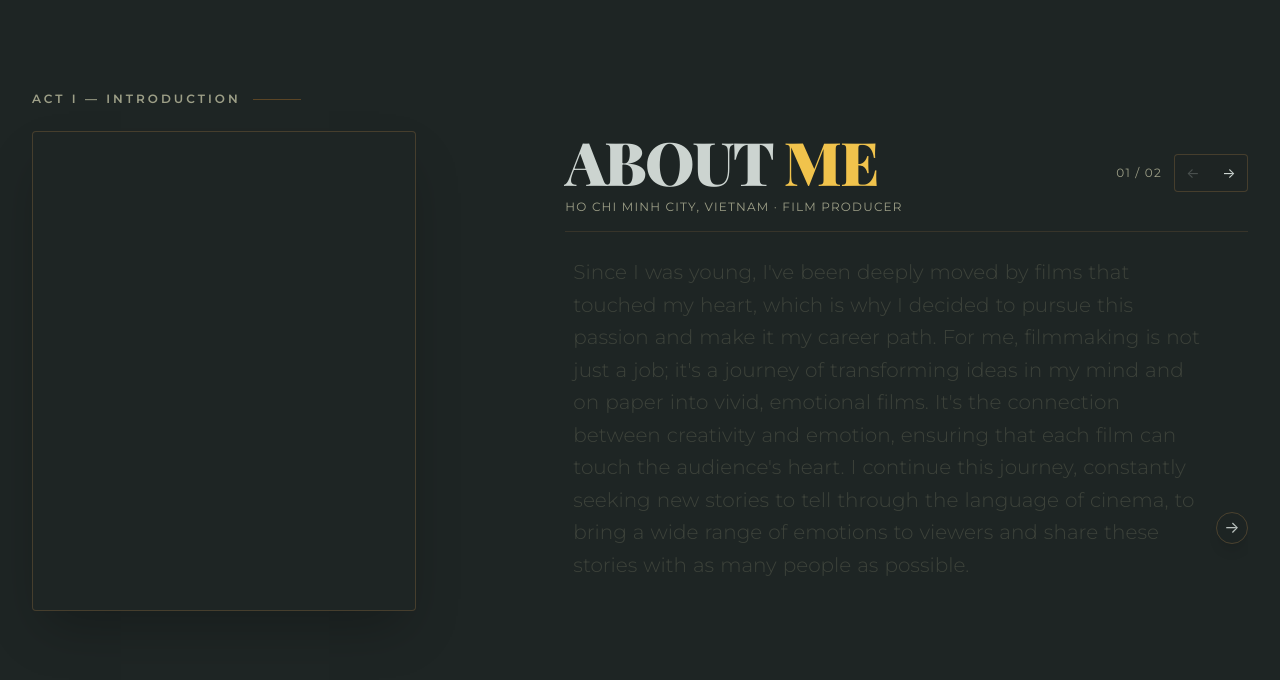
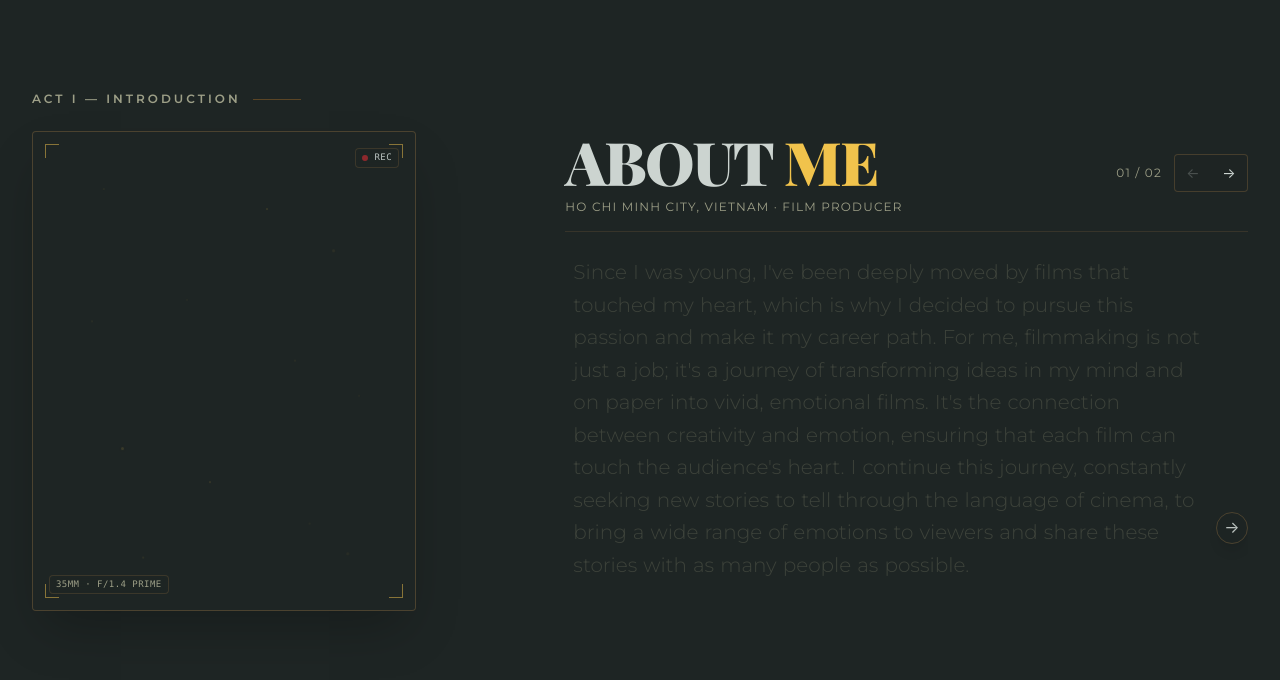
Before and after one commit to Schizophren-ia/Portfolio, a React (Vite) app: page / in a window 1280 px wide. Shown: the part 940-1620 px from the top of the page. Built offline with nearby package versions, Linux system fonts and the light colour scheme; a web font is replaced by a local one.

Commit message:
feat: natural color portrait with subtle camera viewfinder effect

```diff
--- a/src/components/AboutSection.tsx
+++ b/src/components/AboutSection.tsx
@@ -2,8 +2,24 @@ import React, { useEffect, useRef, useState } from 'react';
 import gsap from 'gsap';
 import { ScrollTrigger } from 'gsap/ScrollTrigger';
 import { filmmakerContent } from '../data/content';
+import { ambientSound } from '../utils/ambientAudio';
 
 gsap.registerPlugin(ScrollTrigger);
+
+const CINE_PARTICLES = [
+  { top: '12%', left: '18%', delay: '0s', duration: '6s', size: '2px' },
+  { top: '25%', left: '78%', delay: '1.2s', duration: '7s', size: '2.5px' },
+  { top: '40%', left: '15%', delay: '2.4s', duration: '5.5s', size: '1.5px' },
+  { top: '55%', left: '85%', delay: '0.8s', duration: '6.5s', size: '2px' },
+  { top: '68%', left: '22%', delay: '3.1s', duration: '7.5s', size: '2.5px' },
+  { top: '82%', left: '72%', delay: '1.7s', duration: '6s', size: '2px' },
+  { top: '18%', left: '60%', delay: '2.8s', duration: '8s', size: '1.5px' },
+  { top: '35%', left: '40%', delay: '0.4s', duration: '6.2s', size: '2px' },
+  { top: '75%', left: '45%', delay: '3.6s', duration: '7.2s', size: '1.5px' },
+  { top: '90%', left: '28%', delay: '1.9s', duration: '6.8s', size: '2px' },
+  { top: '48%', left: '68%', delay: '2.1s', duration: '5.8s', size: '2px' },
+  { top: '88%', left: '82%', delay: '0.6s', duration: '7s', size: '2.5px' },
+];
 
 export const AboutSection: React.FC = () => {
   const sectionRef = useRef<HTMLElement>(null);
@@ -17,6 +33,16 @@ export const AboutSection: React.FC = () => {
   const slide0Ref = useRef<HTMLDivElement>(null);
   const slide1Ref = useRef<HTMLDivElement>(null);
   const [containerHeight, setContainerHeight] = useState<number | undefined>(undefined);
+
+  const lastSoundTimeRef = useRef<number>(0);
+
+  const handlePortraitInteraction = () => {
+    const now = Date.now();
+    if (now - lastSoundTimeRef.current > 1200) {
+      ambientSound.playShutterSound(0.05);
+      lastSoundTimeRef.current = now;
+    }
+  };
 
   // Split bio text into individual word spans for scroll scrub brightening
   const bioWords: string[] = filmmakerContent.bio.paragraphs.join(' ').split(' ');
@@ -167,18 +193,67 @@ export const AboutSection: React.FC = () => {
 
         {/* Two-Column Layout: Portrait Left, Text & Dossier Right */}
         <div className="grid grid-cols-1 lg:grid-cols-12 gap-12 lg:gap-16 items-start">
-          {/* Left Column: Clean Portrait */}
+          {/* Left Column: Cinematic Viewfinder Portrait */}
           <div className="lg:col-span-5 flex justify-center lg:justify-start">
             <div ref={imageFrameRef} className="relative w-full max-w-sm sm:max-w-md">
-              {/* Portrait Image Container - Natural sharpness, proper framing, avoid excessive zoom */}
-              <div className="relative aspect-[4/5] max-h-[480px] overflow-hidden rounded-sm bg-noble-black border border-deep-bronze/80 shadow-2xl">
+              {/* Interactive Camera Viewfinder Frame */}
+              <div
+                onMouseEnter={handlePortraitInteraction}
+                onClick={handlePortraitInteraction}
+                onTouchStart={handlePortraitInteraction}
+                className="group relative aspect-[4/5] max-h-[480px] overflow-hidden rounded-sm bg-noble-black border border-deep-bronze/90 shadow-2xl transition-all duration-700 cursor-pointer select-none"
+              >
+                {/* 1. Full-Color Natural Portrait Image - Smooth 1.03x micro-zoom (800ms cubic-bezier) */}
                 <img
                   ref={imageRef}
                   src={filmmakerContent.profile.portraitImage}
                   alt={`${filmmakerContent.profile.fullName} Portrait`}
                   loading="lazy"
-                  className="w-full h-full object-cover object-[center_15%] grayscale contrast-105 hover:grayscale-0 transition-all duration-700 ease-out will-change-transform"
+                  className="w-full h-full object-cover object-[center_15%] contrast-[1.02] saturate-[1.02] transition-transform duration-[800ms] ease-[cubic-bezier(0.16,1,0.3,1)] group-hover:scale-[1.03] will-change-transform motion-reduce:transform-none"
                 />
+
+                {/* 2. Soft Vignette & Subtle Cinematic Gradient */}
+                <div className="absolute inset-0 bg-gradient-to-t from-noble-black/70 via-transparent to-noble-black/20 pointer-events-none opacity-60 group-hover:opacity-40 transition-opacity duration-700" />
+
+                {/* 3. Floating Golden Cinema Dust Particles (Subtle Density) */}
+                <div className="absolute inset-0 pointer-events-none overflow-hidden opacity-30 group-hover:opacity-65 transition-opacity duration-700">
+                  {CINE_PARTICLES.map((p, idx) => (
+                    <span
+                      key={idx}
+                      className="cine-particle absolute rounded-full bg-hive-delight/80 shadow-[0_0_6px_rgba(241,195,76,0.6)]"
+                      style={{
+                        top: p.top,
+                        left: p.left,
+                        width: p.size,
+                        height: p.size,
+                        animationDuration: p.duration,
+                        animationDelay: p.delay,
+                      }}
+                    />
+                  ))}
+                </div>
+
+                {/* 4. Elegant 4-Corner Camera Viewfinder Reticle with subtle focus micro-offset */}
+                <div className="absolute inset-3 pointer-events-none transition-all duration-700 ease-[cubic-bezier(0.16,1,0.3,1)] group-hover:inset-3.5">
+                  {/* Top-Left Corner ┌ */}
+                  <div className="absolute top-0 left-0 w-3.5 h-3.5 border-t border-l border-hive-delight/50 group-hover:border-hive-delight transition-colors duration-500" />
+                  {/* Top-Right Corner ┐ */}
+                  <div className="absolute top-0 right-0 w-3.5 h-3.5 border-t border-r border-hive-delight/50 group-hover:border-hive-delight transition-colors duration-500" />
+                  {/* Bottom-Left Corner └ */}
+                  <div className="absolute bottom-0 left-0 w-3.5 h-3.5 border-b border-l border-hive-delight/50 group-hover:border-hive-delight transition-colors duration-500" />
+                  {/* Bottom-Right Corner ┘ */}
+                  <div className="absolute bottom-0 right-0 w-3.5 h-3.5 border-b border-r border-hive-delight/50 group-hover:border-hive-delight transition-colors duration-500" />
+
+                  {/* Optical HUD Indicators */}
+                  <div className="absolute top-1 right-1 flex items-center gap-1.5 px-1.5 py-0.5 rounded-sm bg-noble-black/70 backdrop-blur-xs border border-deep-bronze/60 text-[9px] font-mono tracking-wider text-solo/80 group-hover:border-hive-delight/40 transition-colors">
+                    <span className="w-1.5 h-1.5 rounded-full bg-red-500 animate-pulse" />
+                    <span className="text-solo/90">REC</span>
+                  </div>
+
+                  <div className="absolute bottom-1 left-1 px-1.5 py-0.5 rounded-sm bg-noble-black/70 backdrop-blur-xs border border-deep-bronze/60 text-[9px] font-mono tracking-wider text-wainscot-green group-hover:text-hive-delight/90 transition-colors">
+                    35MM · F/1.4 PRIME
+                  </div>
+                </div>
               </div>
             </div>
           </div>
--- a/src/index.css
+++ b/src/index.css
@@ -111,3 +111,30 @@
 .text-glow {
   text-shadow: 0 0 35px rgba(241, 195, 76, 0.35);
 }
+
+/* Subtle Cinematic Dust & Optical HUD Animations */
+@keyframes cineDustFloat {
+  0% {
+    transform: translateY(0px) translateX(0px);
+    opacity: 0.2;
+  }
+  50% {
+    transform: translateY(-10px) translateX(4px);
+    opacity: 0.55;
+  }
+  100% {
+    transform: translateY(0px) translateX(0px);
+    opacity: 0.2;
+  }
+}
+
+.cine-particle {
+  animation: cineDustFloat ease-in-out infinite;
+  will-change: transform, opacity;
+}
+
+@media (prefers-reduced-motion: reduce) {
+  .cine-particle {
+    animation: none !important;
+  }
+}
--- a/src/utils/ambientAudio.ts
+++ b/src/utils/ambientAudio.ts
@@ -18,6 +18,57 @@ class AmbientSoundEngine {
 
   public getStatus(): boolean {
     return this.isRunning;
+  }
+
+  public playShutterSound(volume: number = 0.05) {
+    try {
+      const AudioCtx = window.AudioContext || (window as unknown as { webkitAudioContext: typeof AudioContext }).webkitAudioContext;
+      const audioCtx = this.ctx || new AudioCtx();
+      if (audioCtx.state === 'suspended') {
+        audioCtx.resume();
+      }
+      const now = audioCtx.currentTime;
+
+      // 1. Soft mechanical optic click: bandpass noise burst
+      const bufferSize = Math.floor(audioCtx.sampleRate * 0.03); // 30ms
+      const buffer = audioCtx.createBuffer(1, bufferSize, audioCtx.sampleRate);
+      const data = buffer.getChannelData(0);
+      for (let i = 0; i < bufferSize; i++) {
+        data[i] = (Math.random() * 2 - 1) * Math.exp(-i / (bufferSize * 0.25));
+      }
+      const noise = audioCtx.createBufferSource();
+      noise.buffer = buffer;
+
+      const filter = audioCtx.createBiquadFilter();
+      filter.type = 'bandpass';
+      filter.frequency.setValueAtTime(1600, now);
+      filter.Q.setValueAtTime(3.5, now);
+
+      const gain = audioCtx.createGain();
+      gain.gain.setValueAtTime(volume, now);
+      gain.gain.exponentialRampToValueAtTime(0.0001, now + 0.03);
+
+      noise.connect(filter);
+      filter.connect(gain);
+      gain.connect(audioCtx.destination);
+      noise.start(now);
+
+      // 2. Gentle tactile low-frequency thud (mechanical latch closing)
+      const osc = audioCtx.createOscillator();
+      const oscGain = audioCtx.createGain();
+      osc.type = 'sine';
+      osc.frequency.setValueAtTime(140, now);
+      osc.frequency.exponentialRampToValueAtTime(60, now + 0.04);
+      oscGain.gain.setValueAtTime(volume * 0.4, now);
+      oscGain.gain.exponentialRampToValueAtTime(0.0001, now + 0.04);
+
+      osc.connect(oscGain);
+      oscGain.connect(audioCtx.destination);
+      osc.start(now);
+      osc.stop(now + 0.045);
+    } catch {
+      // Audio not permitted or suspended by browser policy
+    }
   }
 
   private start() {
```
Also changed, not shown: 1 other file (tests, documents, lock files or other folders).
